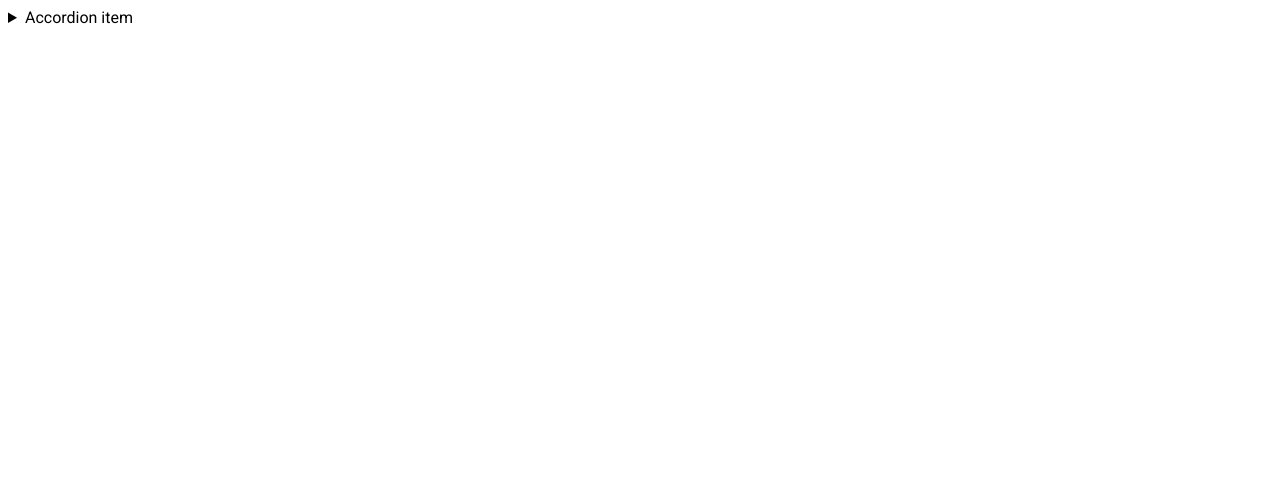
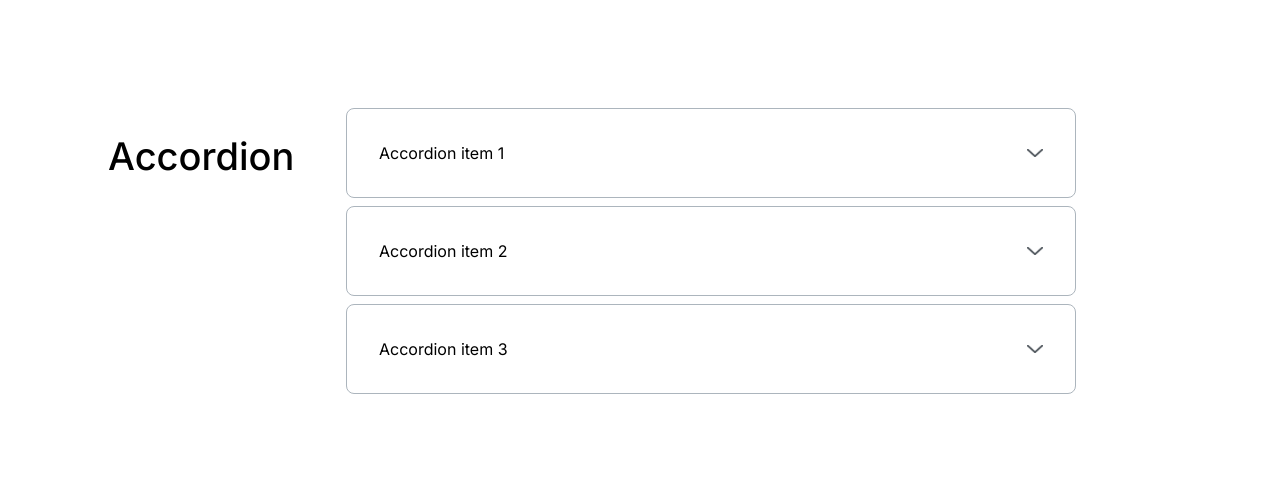
Before and after one commit to js-tasks-ru/htmlcss-20210513_aleksandra41, a website: page 03-lection1/02-accordion/index.html in a window 1280 px wide. Drawn offline with Linux system fonts and the light colour scheme.

Commit message:
add solution for 3-module 2-task

```diff
--- a/03-lection1/02-accordion/accordion.css
+++ b/03-lection1/02-accordion/accordion.css
@@ -1 +1,74 @@
-/* Стилизация аккордеона */
+.page {
+    display: flex;
+    padding: 100px;
+    flex-wrap: wrap;
+}
+
+.page__title {
+    flex: 1 0 auto;
+    font-family: Inter, serif;
+    font-weight: 500;
+    font-size: 38px;
+    width: 200px;
+}
+
+.page__content {
+    display: flex;
+    flex-direction: column;
+    flex: 2 0 auto;
+    width: 750px;
+}
+
+.accordion {
+    width: 730px;
+    background: var(--white);
+    border: 1px solid var(--grey-3);
+    box-sizing: border-box;
+    border-radius: 8px;
+    margin-bottom: 8px;
+    padding: 32px;
+}
+
+.accordion__text {
+    font-family: Inter, serif;
+    font-style: normal;
+    font-weight: normal;
+    font-size: 16px;
+    line-height: 24px;
+    color: var(--grey-4);
+
+}
+
+.accordion__summary {
+    font-family: Inter, serif;
+    font-style: normal;
+    font-weight: normal;
+    font-size: 16px;
+    line-height: 24px;
+    list-style: none;
+    display: flex;
+    justify-content: space-between;
+    align-items: center;
+    cursor: pointer;
+}
+
+.accordion__summary::-webkit-details-marker {
+    display: none;
+}
+
+.accordion__summary::after {
+    content: ' ';
+    display: inline-block;
+    background: url(../../assets/images/arrow.png);
+    height: 8px;
+    width: 16px;
+    background-size: 16px 8px;
+}
+
+[open]>.accordion__summary::after {
+    transform: rotate(180deg);
+}
+
+.accordion:last-child {
+    margin-bottom: 0;
+}
--- a/03-lection1/02-accordion/index.html
+++ b/03-lection1/02-accordion/index.html
@@ -6,13 +6,35 @@
         <link rel="stylesheet" href="./accordion.css">
     </head>
     <body>
-        <details>
-            <summary>
-                Accordion item
-            </summary>
-            <p>
-                Hidden content
-            </p>
-        </details>
+        <div class='page'>
+            <h1 class='page__title'>Accordion</h1>
+            <div class='page__content'>
+                <details class='accordion'>
+                    <summary class='accordion__summary'>
+                        Accordion item 1
+                    </summary>
+                    <p class='accordion__text'>
+                        Amet minim mollit non deserunt ullamco est sit aliqua dolor do amet sint. Velit officia consequat duis enim velit mollit. Exercitation veniam consequat sunt nostrud amet.
+                    </p>
+                </details>
+                <details class='accordion'>
+                    <summary class='accordion__summary'>
+                        Accordion item 2
+                    </summary>
+                    <p class='accordion__text'>
+                        Amet minim mollit non deserunt ullamco est sit aliqua dolor do amet sint. Velit officia consequat duis enim velit mollit. Exercitation veniam consequat sunt nostrud amet.
+                    </p>
+                </details>
+                <details class='accordion'>
+                    <summary class='accordion__summary'>
+                        Accordion item 3
+                    </summary>
+                    <p class='accordion__text'>
+                        Amet minim mollit non deserunt ullamco est sit aliqua dolor do amet sint. Velit officia consequat duis enim velit mollit. Exercitation veniam consequat sunt nostrud amet.
+                    </p>
+                </details>
+            </div>
+        </div>
+
     </body>
 </html>
--- a/assets/fonts/fonts.css
+++ b/assets/fonts/fonts.css
@@ -1 +1,2 @@
 @import url('https://fonts.googleapis.com/css2?family=Roboto:ital,wght@0,100;0,300;0,400;0,500;0,700;0,900;1,100;1,300;1,400;1,500;1,700;1,900&display=swap');
+@import url('https://fonts.googleapis.com/css2?family=Inter:wght@100;200;300;400;500;600;700;800;900&display=swap');
```
Also changed, not shown: assets/images/arrow.png (added).
